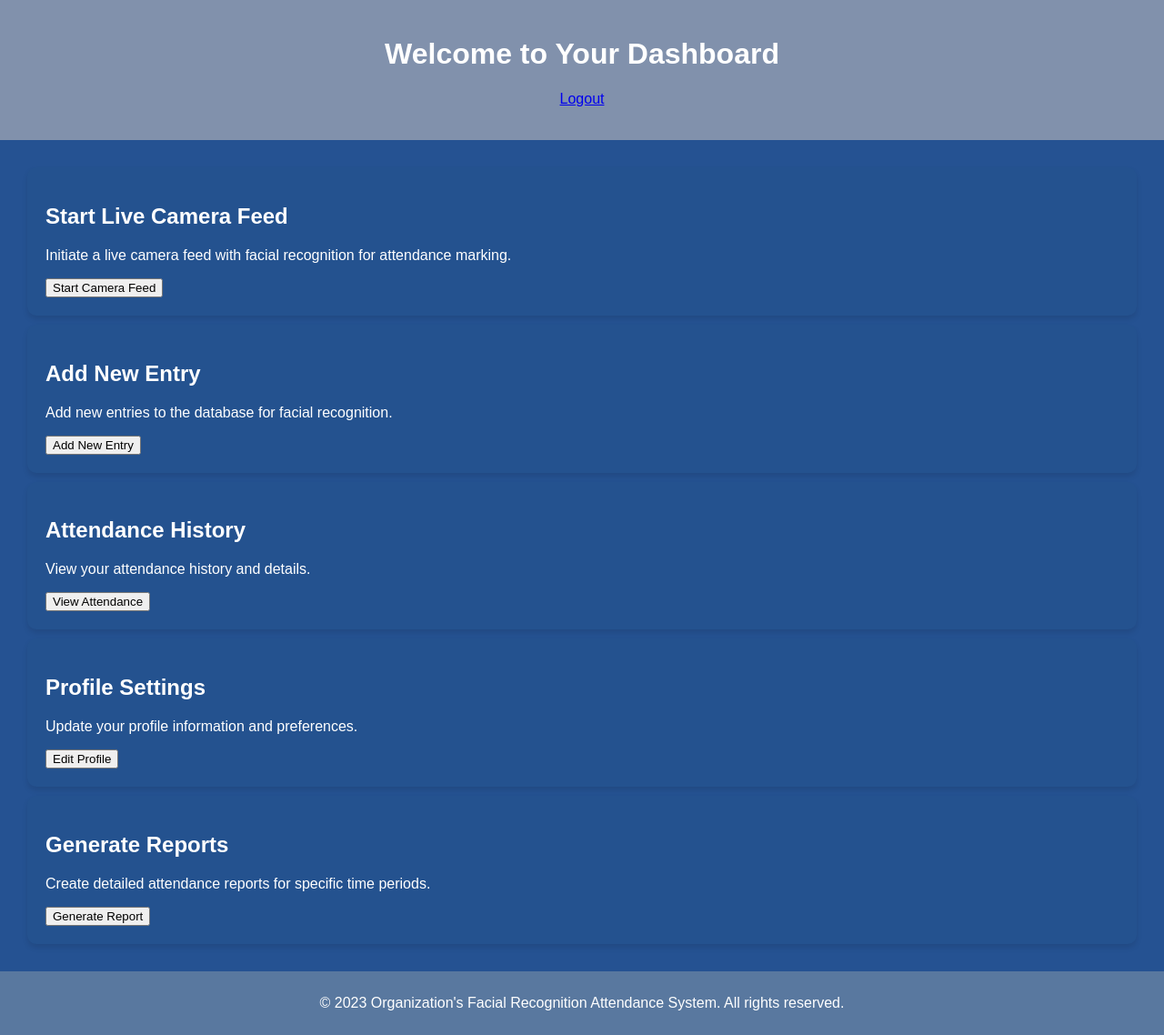
After one commit to GouravMidya/MP2A-facial-recognition-attendance-system, a Flask app: page /main in a window 1280 px wide. The commit adds this page. Shown: the whole page at 91% size. Run offline with Flask 3, Linux system fonts and the light colour scheme.

Commit message:
Structuring & Layout Design

```diff
--- a/app.py
+++ b/app.py
@@ -1,4 +1,4 @@
-from flask import Flask,render_template,Response
+from flask import Flask,render_template,Response,request,redirect,url_for
 import cv2
 
 app=Flask(__name__)
@@ -23,6 +23,22 @@ def generate_frames():
 def index():
     return render_template('index.html')
 
+@app.route('/login')
+def login():
+    return render_template('login.html')
+
+@app.route('/signup')
+def signup():
+    return render_template('signup.html')
+
+@app.route('/main', methods=['GET', 'POST'])
+def main():
+    if request.method == 'POST':
+        # Process the login form data here
+        # Redirect to the main page or another appropriate route
+        return redirect(url_for('main'))  # Change this to the desired route
+    return render_template('main.html')
+
 @app.route('/video')
 def video():
     return Response(generate_frames(),mimetype='multipart/x-mixed-replace; boundary=frame')
--- a/static/css/style.css
+++ b/static/css/style.css
@@ -0,0 +1,27 @@
+body {
+    font-family: Arial, sans-serif;
+    margin: 0;
+    padding: 0;
+    background-color: #255292;
+    color: #ffffff;
+}
+.header {
+    background-color: #8191ac;
+    padding: 20px;
+    text-align: center;
+}
+.container {
+    padding: 20px;
+}
+.card {
+    background-color: #24528f;
+    padding: 20px;
+    margin: 10px;
+    border-radius: 10px;
+    box-shadow: 0 4px 6px rgba(0, 0, 0, 0.1);
+}
+.footer {
+    background-color: #59789f;
+    padding: 10px;
+    text-align: center;
+}
--- /dev/null
+++ b/templates/main.html
@@ -0,0 +1,49 @@
+<!DOCTYPE html>
+<html>
+
+<head>
+  <link rel="stylesheet" href="static/css/style.css">
+</head>
+
+<body>
+
+  <div class="header">
+    <h1>Welcome to Your Dashboard</h1>
+    <p><a href="/">Logout</a></p>
+  </div>
+  <div class="container">
+
+    <div class="card">
+        <h2>Start Live Camera Feed</h2>
+        <p>Initiate a live camera feed with facial recognition for attendance marking.</p>
+        <a href="/video"><button>Start Camera Feed</button></a>
+      </div>
+      <div class="card">
+        <h2>Add New Entry</h2>
+        <p>Add new entries to the database for facial recognition.</p>
+        <button>Add New Entry</button>
+      </div>
+    <div class="card">
+      <h2>Attendance History</h2>
+      <p>View your attendance history and details.</p>
+      <button>View Attendance</button>
+    </div>
+    <div class="card">
+      <h2>Profile Settings</h2>
+      <p>Update your profile information and preferences.</p>
+      <button>Edit Profile</button>
+    </div>
+    <div class="card">
+      <h2>Generate Reports</h2>
+      <p>Create detailed attendance reports for specific time periods.</p>
+      <button>Generate Report</button>
+    </div>
+
+  </div>
+  <div class="footer">
+    <p>&copy; 2023 Organization's Facial Recognition Attendance System. All rights reserved.</p>
+  </div>
+
+</body>
+
+</html>
```
Also changed, not shown: templates/index.html (+28 -4 lines), templates/live.html (added, +18 -0 lines), templates/login.html (added, +32 -0 lines), templates/signup.html (added, +34 -0 lines), 2 other files.
